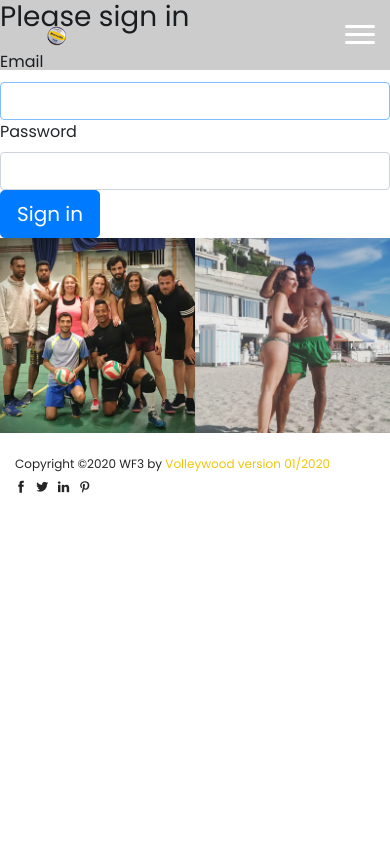
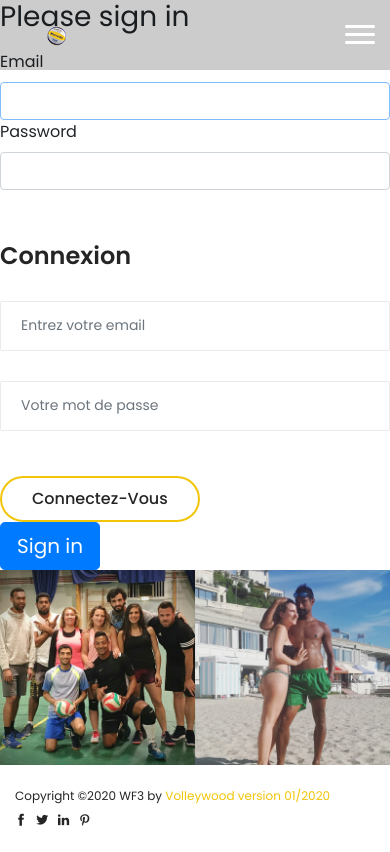
Before and after one commit to Franckwebforce3/volleywood, a Symfony app: template templates/security/login.html.twig in a window 390 px wide; the page is wider, and only the part inside the window is pictured. Before the commit the page ends 493 px from the top of that part, so only its background shows below. Run offline with Twig, Linux system fonts and the light colour scheme; the template is opened without the code that fills it, so the values that code supplies are empty; some libraries are stand-ins or nearby versions; some web fonts are replaced.

```diff
--- a/templates/security/login.html.twig
+++ b/templates/security/login.html.twig
@@ -21,9 +21,29 @@
     <input type="password" name="password" id="inputPassword" class="form-control" required>
 
     <input type="hidden" name="_csrf_token"
-           value="{{ csrf_token('authenticate') }}"
+            value="{{ csrf_token('authenticate') }}"
     >
 
+
+    <!-- connection -->
+    <div class="alime-contact-form mt-50">
+        <h4 class="mb-30">Connexion</h4>
+        <!-- Form -->
+        <form action="traitement.php" method="POST">
+            <div class="row">
+                <div class="col-12 col-md-6">
+                    <input type="email" value="{{ last_username }}" name="email" id="inputEmail" class="form-control mb-30" required placeholder="Entrez votre email">
+                </div>
+                <div class="col-12 col-md-6">
+                    <input type="password" name="password" id="inputPassword" class="form-control mb-30" required placeholder="Votre mot de passe">
+                </div>
+                <div class="col-12">
+                    <button type="submit" class="btn alime-btn btn-2 mt-15">Connectez-vous</button>
+                </div>
+                <input type="hidden" name="_csrf_token" value="{{ csrf_token('authenticate') }}">
+            </div>
+        </form>
+    </div>
     {#
         Uncomment this section and add a remember_me option below your firewall to activate remember me functionality.
         See https://symfony.com/doc/current/security/remember_me.html
```
Also changed, not shown: src/Controller/BlogVipController.php (+22 -2 lines), templates/blog_vip/indexAdmin.html.twig (added, +20 -0 lines), templates/blog_vip/indexMembre.html.twig (added, +20 -0 lines), 1 other file.
